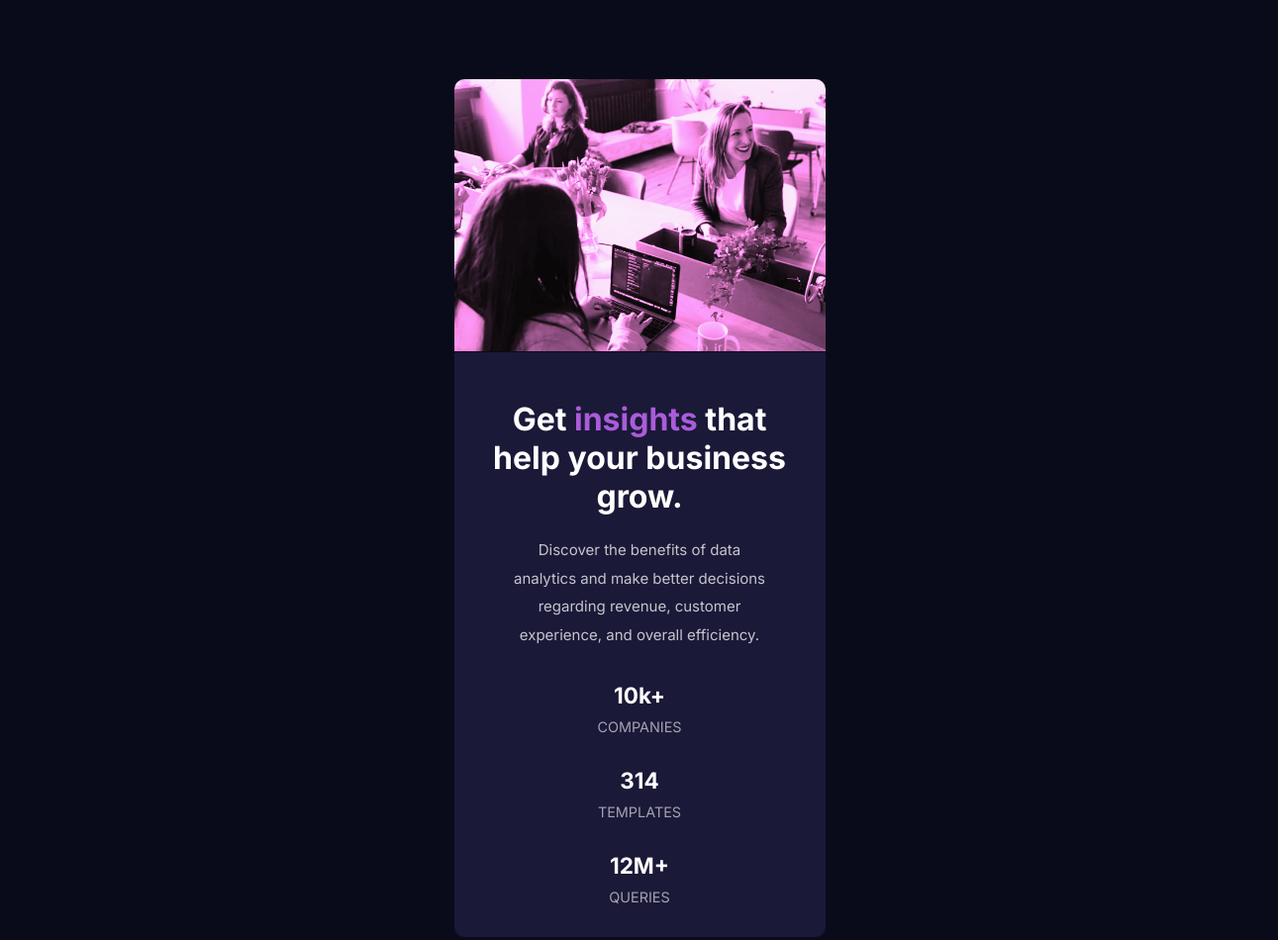
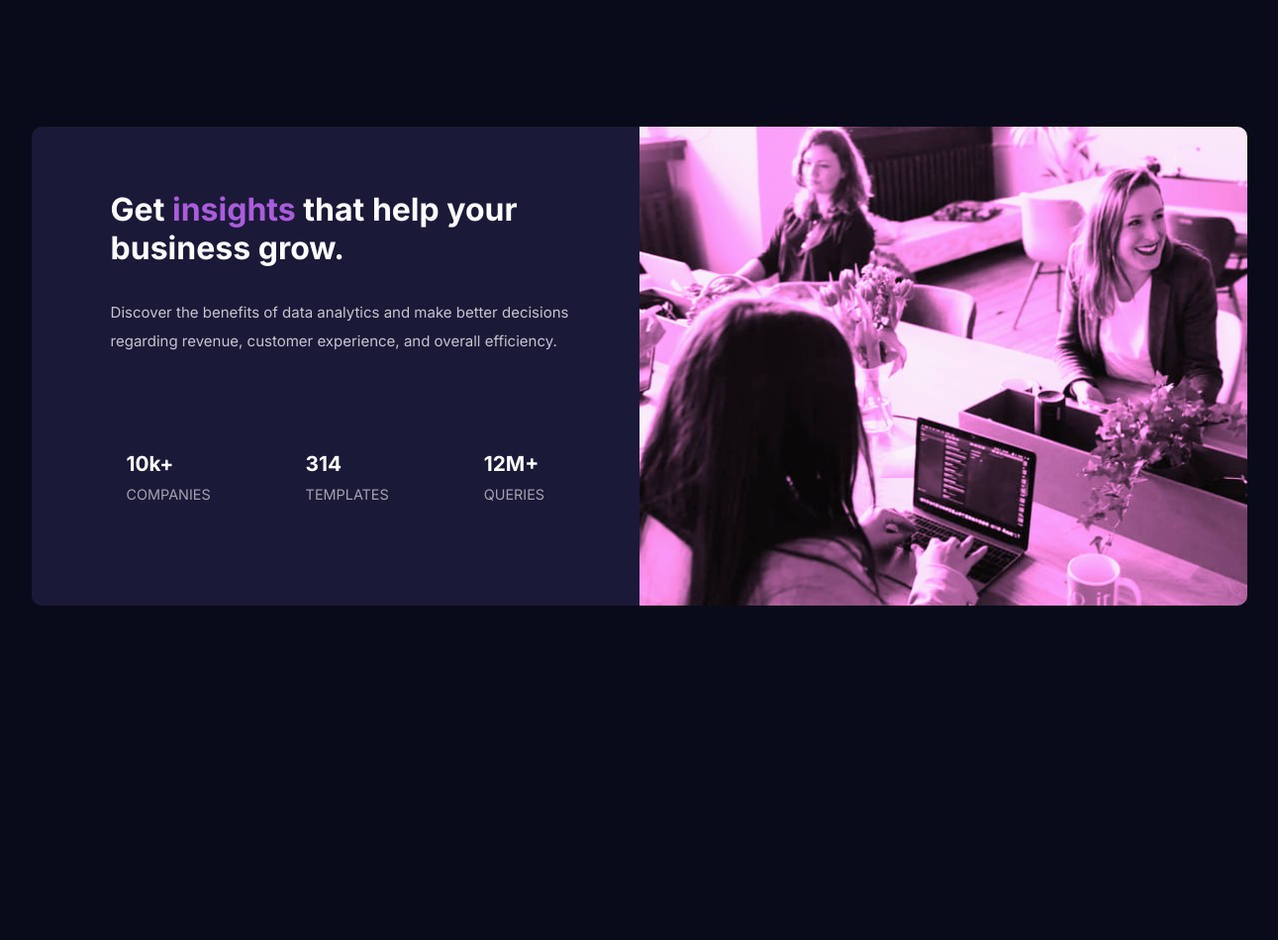
Before and after one commit to Schmelzofen/Stats-Preview-Card-Component, a website: page index.html in a window 1536 px wide. Shown: the whole page at 99% size, without its empty margins (122-1413 px from the left). After the commit the page ends 800 px from the top, so only its background shows below. Drawn offline with Linux system fonts and the light colour scheme.

Commit message:
vorlaeufiges ergebnis

```diff
--- a/assets/scss/style.scss
+++ b/assets/scss/style.scss
@@ -67,18 +67,46 @@ p{
     .image-container{
         overflow: hidden;
         border-radius: 10px 10px 0px 0px;
-        margin-bottom: -.2rem;
         img{
-            width: 100%;
+            height: 100%;
             filter: sepia(100%) hue-rotate(261deg) saturate(241%) contrast(96%);
         }
     }
 }
 
 @media only screen and (min-width: 1440px){
+
+    h2{
+        font-size: 1.3rem;
+    }
     .main{
-
+        display: grid;
+        grid-template-columns: 1fr 1fr;
+        width: 80%;
+        justify-content: center;
+        padding: 3rem 0 0 0;
         .text-container{
+            border-radius: 10px 0 0 10px;
+            text-align: left;
+            h1{
+                padding: 4rem 1.5rem 2rem 5rem;
+                font-size: 2rem;
+            }
+            p{
+                padding: 0rem 3.5rem 6rem 5rem;
+                line-height: 1.8rem;
+            }
+            .subtext{
+                display: flex;
+                flex-direction: row;
+                justify-content: space-evenly;
+                .subtext1,.subtext2,.subtext3{
+                    padding: 0 0 0 0;
+                }
+            }
+        }
+        .image-container{
+            border-radius: 0 10px 10px 0;
         }
     }
 }
```
Also changed, not shown: assets/css/style.css, 1 other file.
